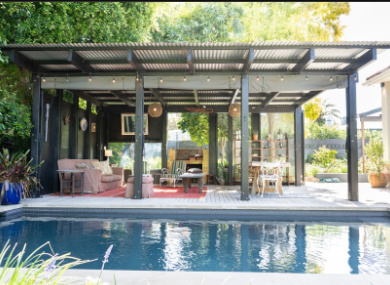
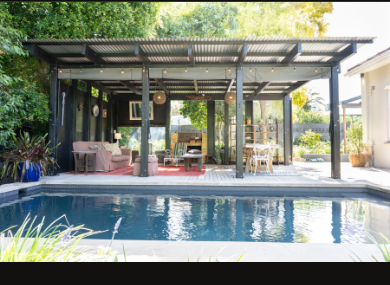
Before and after one commit to tessabarlin/arp-property, a plain HTML site: page index.html in a window 390 px wide. Shown: the part 89-374 px from the top of the page. Drawn offline with nearby package versions, Linux system fonts and the light colour scheme.

Commit message:
Add files via upload

```diff
--- a/index.html
+++ b/index.html
@@ -54,7 +54,7 @@ nav .btn{color:var(--gold-ink);padding:9px 16px}
 
 /* Hero */
 .hero{position:relative}
-.hero img{display:block;width:100%;height:clamp(520px,82vh,860px);object-fit:cover;object-position:center 55%}
+.hero img{display:block;width:100%;height:auto}
 .hero .copy{position:absolute;left:0;right:0;bottom:0}
 .hero .copy .wrap{padding-block:0 clamp(24px,4vw,48px)}
 .hero .panel{background:rgba(14,13,12,.9);color:#f4efe5;padding:clamp(20px,2.2vw,28px) clamp(24px,3vw,40px);max-width:min(700px,64%);margin-left:auto}
@@ -66,7 +66,6 @@ nav .btn{color:var(--gold-ink);padding:9px 16px}
 /* hero ghost button */
 .hero .panel .btn.line{color:#f4efe5;border-color:rgba(244,239,229,.5)}
 @media (max-width:760px){
-  .hero img{height:auto;aspect-ratio:4/3}
   .hero .copy{position:static}
   .hero .copy .wrap{padding:0}
   .hero .panel{max-width:none;background:var(--bg);color:var(--fg);padding:26px max(20px, env(safe-area-inset-right, 0px)) 30px max(20px, env(safe-area-inset-left, 0px))}
```
